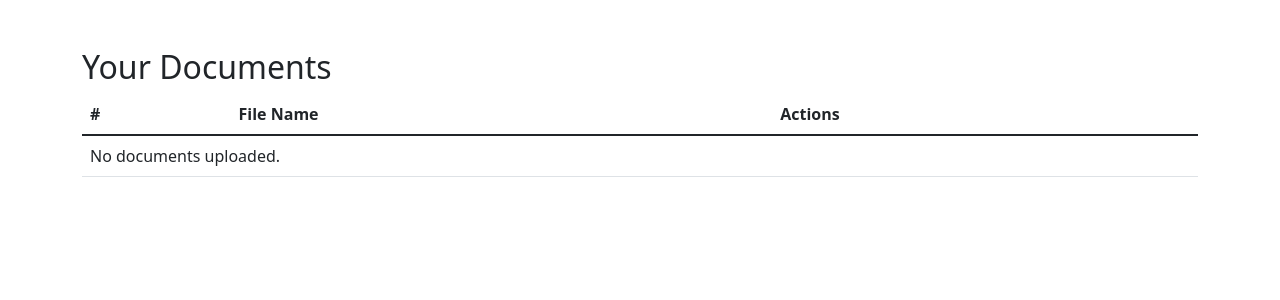
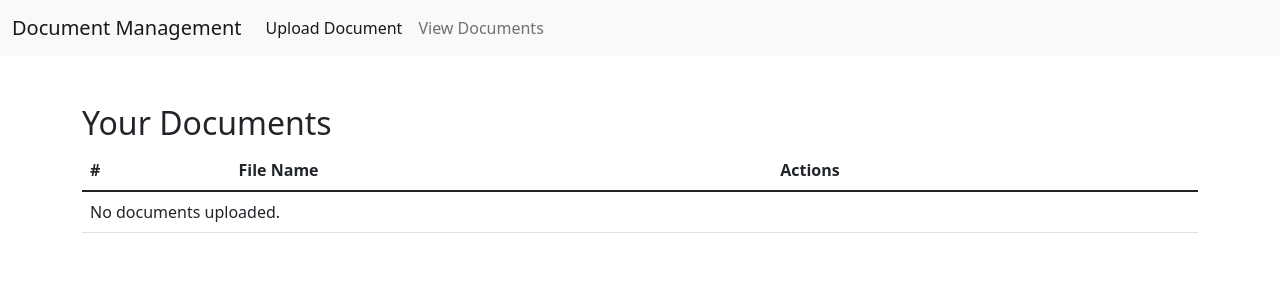
Before and after one commit to Tony363/5517, a Django app: template myproject/documents/templates/documents/document_list.html in a window 1280 px wide. Shown: the top 300 px of the page. Run offline with Django 4.2, Linux system fonts and the light colour scheme; the template is opened without the code that fills it, so the values that code supplies are empty.

```diff
--- a/myproject/documents/templates/documents/document_list.html
+++ b/myproject/documents/templates/documents/document_list.html
@@ -7,6 +7,27 @@
     <link href="https://cdn.jsdelivr.net/npm/bootstrap@5.1.3/dist/css/bootstrap.min.css" rel="stylesheet">
 </head>
 <body>
+    <!-- Navbar -->
+    <nav class="navbar navbar-expand-lg navbar-light bg-light">
+        <div class="container-fluid">
+            <a class="navbar-brand" href="#">Document Management</a>
+            <button class="navbar-toggler" type="button" data-bs-toggle="collapse" data-bs-target="#navbarNav" aria-controls="navbarNav" aria-expanded="false" aria-label="Toggle navigation">
+                <span class="navbar-toggler-icon"></span>
+            </button>
+            <div class="collapse navbar-collapse" id="navbarNav">
+                <ul class="navbar-nav">
+                    <li class="nav-item">
+                        <a class="nav-link active" aria-current="page" href="{% url 'document_upload' %}">Upload Document</a>
+                    </li>
+                    <li class="nav-item">
+                        <a class="nav-link" href="{% url 'document_view' %}">View Documents</a>
+                    </li>
+                </ul>
+            </div>
+        </div>
+    </nav>
+
+    <!-- Document Table -->
     <div class="container mt-5">
         <h2>Your Documents</h2>
         <table class="table">
@@ -36,6 +57,7 @@
         </table>
     </div>
 
+    <!-- Bootstrap JS -->
     <script src="https://cdn.jsdelivr.net/npm/bootstrap@5.1.3/dist/js/bootstrap.bundle.min.js"></script>
 </body>
 </html>
--- a/myproject/documents/urls.py
+++ b/myproject/documents/urls.py
@@ -5,4 +5,5 @@ urlpatterns = [
     path('upload/', views.document_upload, name='document_upload'),
     path('view/', views.document_view, name='document_view'),
     path('delete/<int:pk>/', views.document_delete, name='document_delete'),
+    path('<filename>', views.serve_document, name='serve_document'),
 ]
--- a/myproject/myproject/settings.py
+++ b/myproject/myproject/settings.py
@@ -139,3 +139,6 @@ AWS_STORAGE_BUCKET_NAME = 'documents-5517'
 AWS_S3_FILE_OVERWRITE = False
 AWS_DEFAULT_ACL = None
 DEFAULT_FILE_STORAGE = 'storages.backends.s3boto3.S3Boto3Storage'
+
+MEDIA_ROOT = os.path.join(BASE_DIR, 'documents')
+MEDIA_URL = '/documents/'
--- a/myproject/myproject/urls.py
+++ b/myproject/myproject/urls.py
@@ -17,10 +17,12 @@ Including another URLconf
 from django.contrib import admin
 from django.urls import path, include
 from documents import views as document_views
+from django.conf.urls.static import static
+from django.conf import settings
 
 urlpatterns = [
     path('admin/', admin.site.urls),
     path('accounts/', include('django.contrib.auth.urls')),  # Adds login and logout views
     path('documents/', include('documents.urls')),
     path('', document_views.home, name='home'),  # For homepage view
-]
+] + static(settings.MEDIA_URL, document_root=settings.MEDIA_ROOT)
```
Also changed, not shown: myproject/documents/views.py (+17 -0 lines), myproject/documents/20240818_1608311_KOkS9LB.jpg (added), myproject/documents/20240818_160831_LzDKvDq.jpg (added), myproject/documents/documents/FB_IMG_1727243430418.jpg (added), 3 other files.
